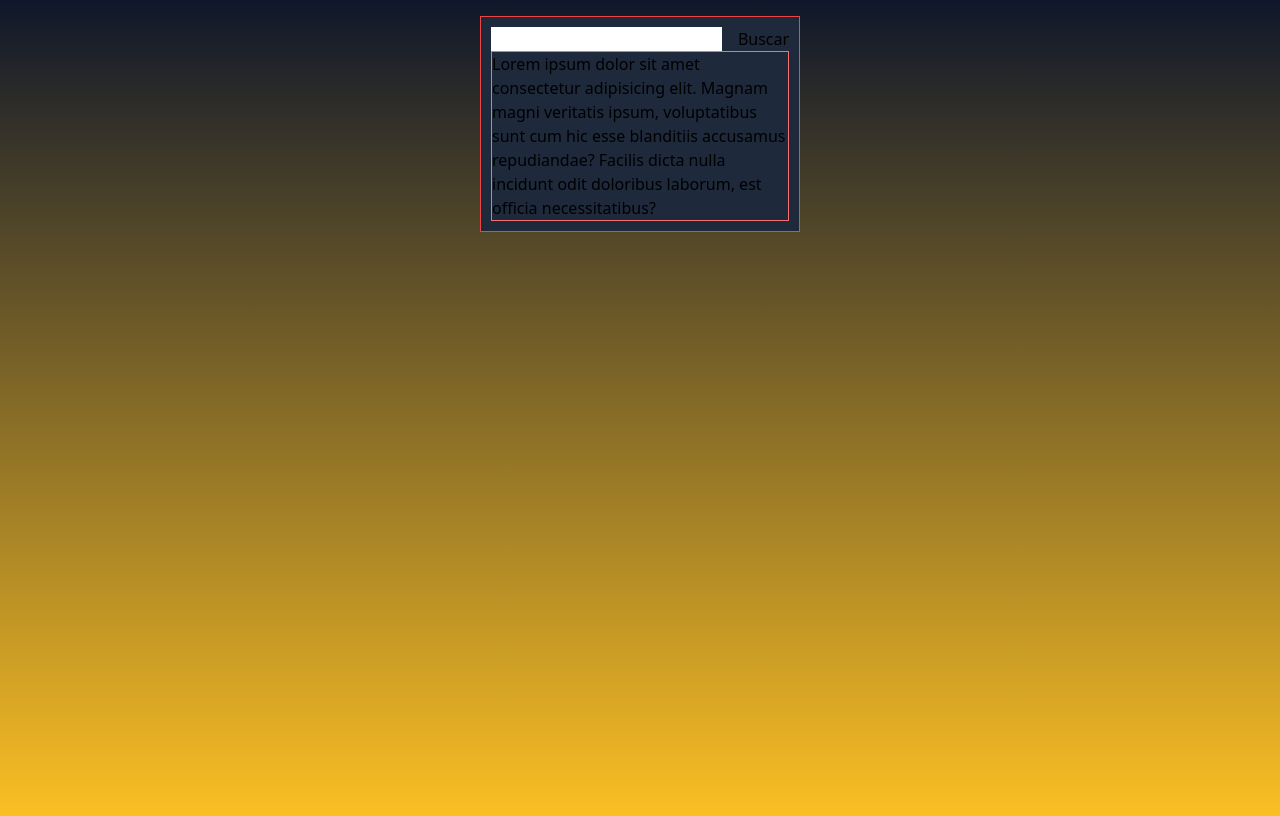
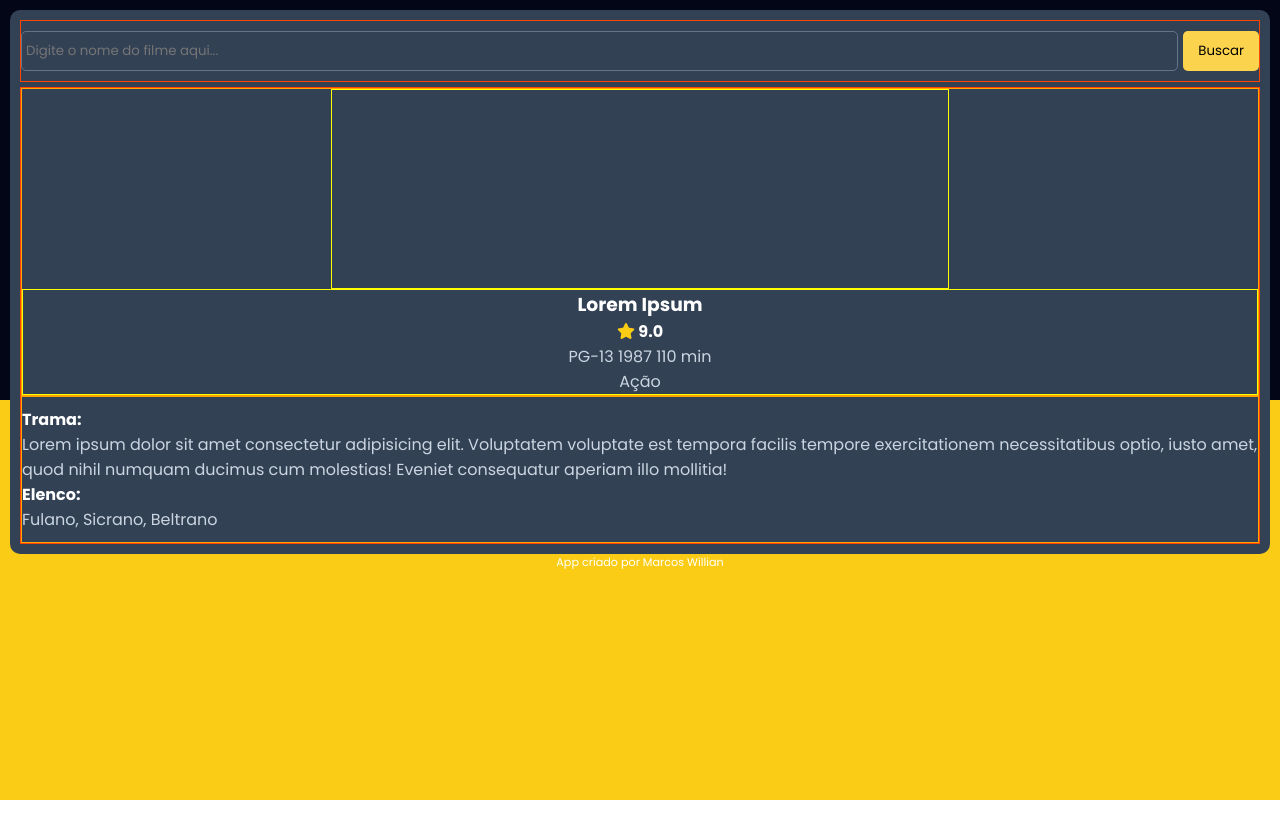
Before and after one commit to MarcosWillianA/catalogo-filmes-api, a plain HTML site: page index.html in a window 1280 px wide. Drawn offline with nearby package versions, Linux system fonts and the light colour scheme.

Commit message:
html e css
Html e css básico criados

```diff
--- a/css/style.css
+++ b/css/style.css
@@ -0,0 +1,101 @@
+* {
+    margin: 0;
+    padding: 0;
+    box-sizing: border-box;
+    font-family: 'Poppins', sans-serif;
+}
+
+body {
+    width: 100vw;
+    height: 100vh;
+    padding: 10px;
+    background: linear-gradient(#020617 50%, #facc15 50%);
+}
+
+#container {
+    width: 100%;
+    margin: auto;
+    padding: 10px;
+    border-radius: 10px;
+    background-color: #334155;
+
+}
+
+#campo-busca {
+    width: 100%;
+    display: flex;
+    justify-content: space-between;
+    gap: 5px;
+    margin-bottom: 5px;
+    padding: 10px 0;
+    border: 1px solid orangered;
+}
+
+#texto-busca {
+    width: 100%;
+    padding: 8px 4px;
+    border: 1px solid #64748b;
+    border-radius: 5px;
+    background-color: inherit;
+    color: #fff;
+}
+
+#texto-busca:focus {
+    outline: none;
+}
+
+#botao-busca {
+    padding: 10px 15px;
+    border: none;
+    border-radius: 5px;
+    background-color: #fcd34d;
+}
+
+#botao-busca:active {
+    background-color: #fef08a;
+}
+
+/* Filme */
+
+#filme {
+    border: 1px solid orangered;
+    color: #cbd5e1;
+}
+
+#filme h1, h2, h3, h4 {
+    color: #fff;
+}
+
+i {
+    color: #facc15;
+}
+
+#titulo-filme {
+    display: flex;
+    flex-wrap: wrap;
+    border: 1px solid orange;
+}
+
+#poster {
+    width: 50%;
+    height: 200px;
+    margin: auto;
+    border: 1px solid yellow;
+}
+
+#detalhes-filme {
+    width: 100%;
+    border: 1px solid yellow;
+    text-align: center;
+}
+
+#descricao-filme {
+    padding: 10px 0;
+    border: 1px solid orange;
+}
+
+footer p {
+    font-size: .7em;
+    text-align: center;
+    color: white;
+}
--- a/index.html
+++ b/index.html
@@ -3,26 +3,55 @@
 <head>
     <meta charset="UTF-8">
     <meta name="viewport" content="width=device-width, initial-scale=1.0">
-    <script src="https://cdn.tailwindcss.com"></script>
+    <link rel="preconnect" href="https://fonts.googleapis.com">
+    <link rel="preconnect" href="https://fonts.gstatic.com" crossorigin>
+    <link href="https://fonts.googleapis.com/css2?family=Poppins:ital,wght@0,100;0,200;0,300;0,400;0,500;0,600;0,700;0,800;0,900;1,100;1,200;1,300;1,400;1,500;1,600;1,700;1,800;1,900&display=swap" rel="stylesheet">
+    <link rel="stylesheet" href="https://cdnjs.cloudflare.com/ajax/libs/font-awesome/6.7.1/css/all.min.css" integrity="sha512-5Hs3dF2AEPkpNAR7UiOHba+lRSJNeM2ECkwxUIxC1Q/FLycGTbNapWXB4tP889k5T5Ju8fs4b1P5z/iB4nMfSQ==" crossorigin="anonymous" referrerpolicy="no-referrer" />
     <link rel="stylesheet" href="css/style.css">
+    <style>
+        @import url('https://fonts.googleapis.com/css2?family=Poppins:ital,wght@0,100;0,200;0,300;0,400;0,500;0,600;0,700;0,800;0,900;1,100;1,200;1,300;1,400;1,500;1,600;1,700;1,800;1,900&display=swap');
+    </style>
     <title>Catálogo de Filmes</title>
 </head>
 <body class="h-screen bg-gradient-to-b from-slate-900 to-amber-400 ...">
     <main>
-        <div id="container" class="w-[320px] mt-4 mx-auto p-2.5 border border-red-500 bg-slate-800">
-            <div id="campo-busca" class="flex justify-center gap-4">
-                <input type="text" name="nome-filme" id="nome-filme">
+        <div id="container">
+            <div id="campo-busca">
+                <input type="text" name="texto-busca" id="texto-busca" placeholder="Digite o nome do filme aqui...">
                 <button id="botao-busca">Buscar</button>
             </div>
-            <div id="segundo-container" class="sm border border-red-400">
-                <p>
-                    Lorem ipsum dolor sit amet consectetur adipisicing elit. Magnam magni veritatis ipsum, voluptatibus sunt cum hic esse blanditiis accusamus repudiandae? Facilis dicta nulla incidunt odit doloribus laborum, est officia necessitatibus?
-                </p>
+            <div id="filme">
+                <div id="titulo-filme">
+                    <div id="poster">
+                        <!--Imagem gerada dinamicamente-->
+                    </div>
+                    <div id="detalhes-filme">
+                        <h3>Lorem Ipsum</h3>
+                        <h4><i class="fa-solid fa-star"></i> 9.0</p></h4>
+                        <p id="pg-data-duracao">PG-13 1987 110 min</p>
+                        <span class="genero-filme">Ação</span>
+                    </div>
+                </div>
+                <div id="descricao-filme">
+                    <h4>Trama: </h4>
+                    <p>
+                        Lorem ipsum dolor sit amet consectetur adipisicing elit. Voluptatem voluptate est tempora facilis tempore exercitationem necessitatibus optio, iusto amet, quod nihil numquam ducimus cum molestias! Eveniet consequatur aperiam illo mollitia!
+                    </p>
+                    <h4>Elenco:</h4>
+                    <p>
+                        Fulano, Sicrano, Beltrano
+                    </p>
+                </div>
+            </div>
+
             </div>
         </div>
-        <footer></footer>
+        <footer>
+            <p>App criado por Marcos Willian</p>
+        </footer>
     </main>
 
     <script src="js/script.js"></script>
+    <script src="js/key.js"></script>
 </body>
 </html>
--- /dev/null
+++ b/js/key.js
@@ -0,0 +1 @@
+const chave = '25c0593d';
```
